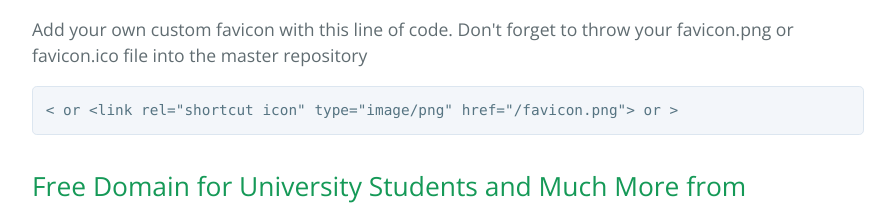
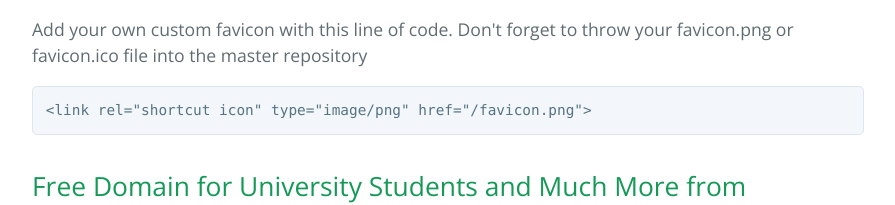
Before and after one commit to debbiediscovers/debbiediscovers.github.io, a plain HTML site: page index.html in a window 1280 px wide. Shown: the part 3180-3385 px from the top of the page, without its empty margins (192-1087 px from the left). Drawn offline with nearby package versions, Linux system fonts and the light colour scheme.

Commit message:
Update index.html

```diff
--- a/index.html
+++ b/index.html
@@ -144,7 +144,7 @@ $ git checkout gh-pages
 
 <p>Add your own custom favicon with this line of code. Don't forget to throw your favicon.png or favicon.ico file into the master repository</p>
 
-<pre><code>&lt; or &#60;link rel="shortcut icon" type="image/png" href="/favicon.png"&gt; or &#62;</code></pre>
+<pre><code>&lt;link rel="shortcut icon" type="image/png" href="/favicon.png"&gt;</code></pre>
 
 
 <h2>Free Domain for University Students and Much More from NameCheap and Github Education</h2>
```
